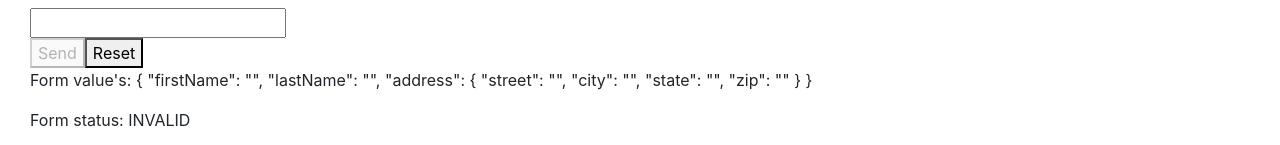
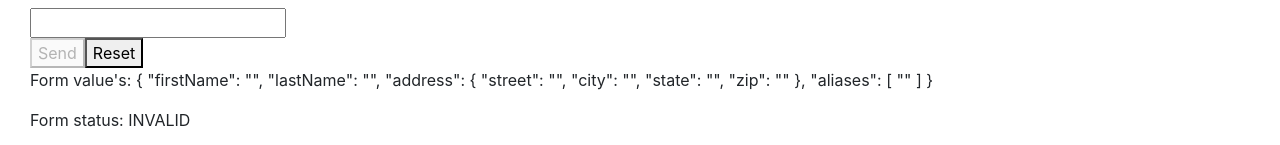
Before and after one commit to AnnKemp/AnguAni-3, an Angular app: page /reactive-form-component in a window 1280 px wide. Shown: the part 912-1057 px from the top of the page. Built offline with nearby package versions, Linux system fonts and the light colour scheme.

Commit message:
adding aliases now, to create dynamic forms

```diff
--- a/src/app/reactive-personaldata-form/reactive-personaldata-form.component.ts
+++ b/src/app/reactive-personaldata-form/reactive-personaldata-form.component.ts
@@ -1,9 +1,9 @@
 import { Component } from '@angular/core';
 import { FormGroup, FormControl } from '@angular/forms';
 
-import { FormBuilder } from '@angular/forms';
+import { FormBuilder } from '@angular/forms'; // service: import via constructor
 import { Validators } from '@angular/forms';
-import { FormArray } from '@angular/forms'; // gebruik ik nog niet
+import { FormArray } from '@angular/forms'; // for dynamic forms, with unknown controls:(form children)
 
 @Component({
   selector: 'app-reactive-personaldata-form',
@@ -20,14 +20,17 @@ export class ReactivePersonaldataFormComponent {
       city:[''],
       state:[''],
       zip:['']
-    })
+    }),
+    aliases: this.fb.array([ // add via the aliases the form array with unknown controls, from zero till ...
+      this.fb.control('') // the aliases control in the form group instance is now populated with a single control until more controls are added dynamically
+      ])
   });
 
  constructor(private fb: FormBuilder){}
 
  onSubmit(){
    // to do: use EventEmitter to keep the form encapsulated and to provide the form value outside the component
-    console.warn(this.dataForm.value); // to log a message to the browser console
+    console.warn(this.dataForm.value); // to log the form values to the browser console
  }
 
 }
```
